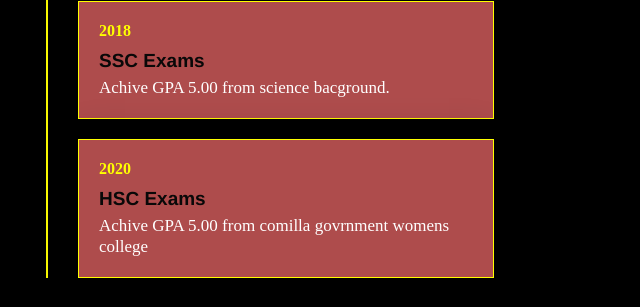
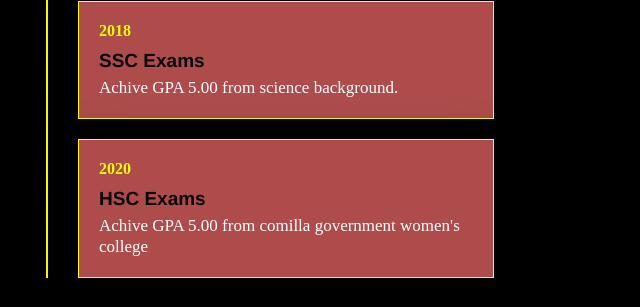
Before and after one commit to BanikPuspita/My-Portfolio-demo, a plain HTML site: page index.html in a window 1280 px wide. Shown: the part 1331-1638 px from the top of the page, 604-1244 px from the left. Drawn offline with Linux system fonts and the light colour scheme.

Commit message:
again update

```diff
--- a/design.css
+++ b/design.css
@@ -233,12 +233,6 @@ main.row{
         flex-direction: column;
     }
 
-
-
-
-
-
-
     main.row{
         grid-template-columns: 1fr;
     }
--- a/index.html
+++ b/index.html
@@ -106,13 +106,13 @@
                     <div class="box">
                         <h4>2018</h4>
                         <h3>SSC Exams</h3>
-                        <p>Achive GPA 5.00 from science bacground.</p>
+                        <p>Achive GPA 5.00 from science background.</p>
                     </div>
 
                     <div class="box">
                         <h4>2020</h4>
                         <h3>HSC Exams</h3>
-                        <p>Achive GPA 5.00 from comilla govrnment womens college</p>
+                        <p>Achive GPA 5.00 from comilla government women's college</p>
                     </div>
 
                 </div>
```
